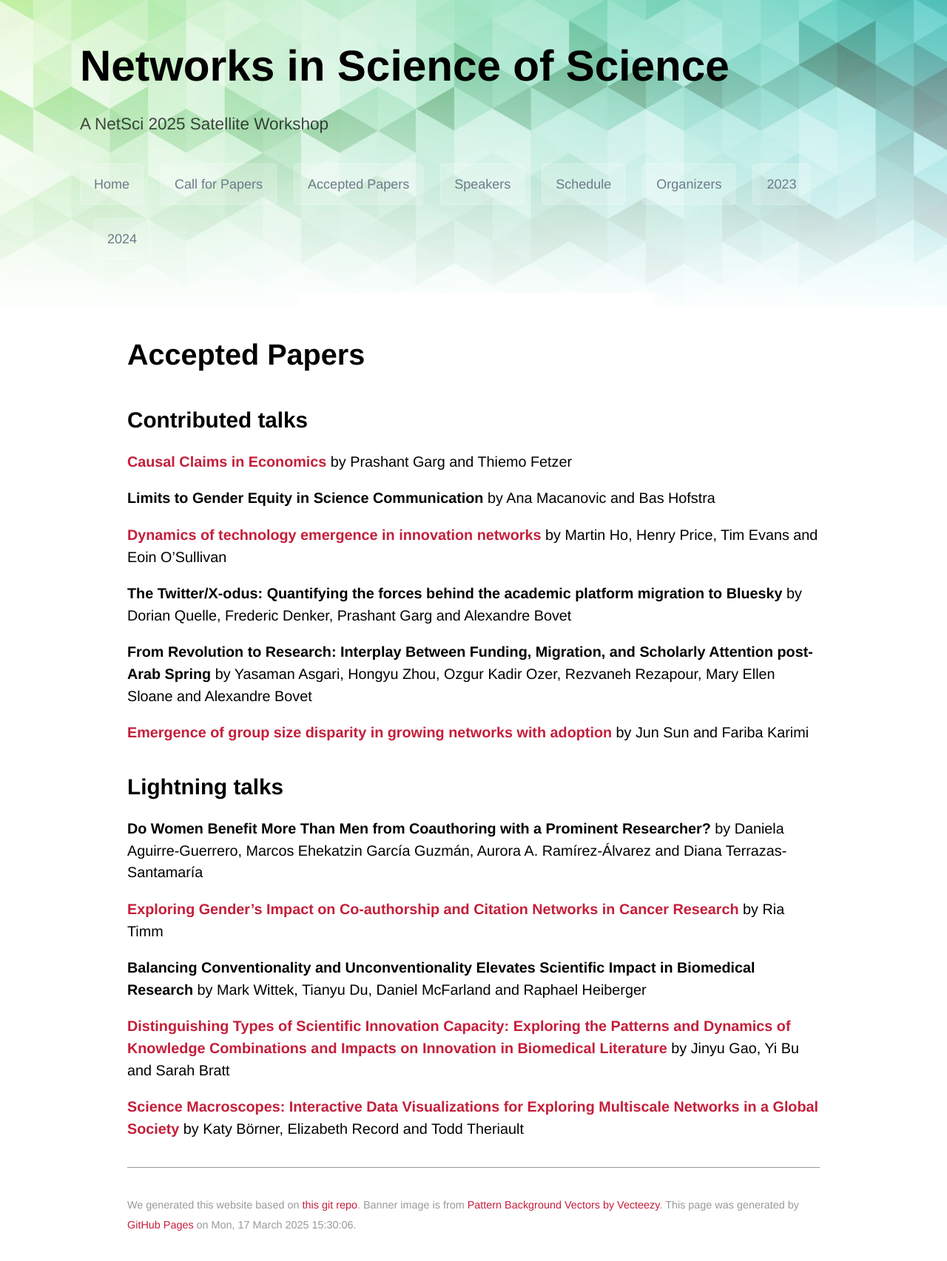
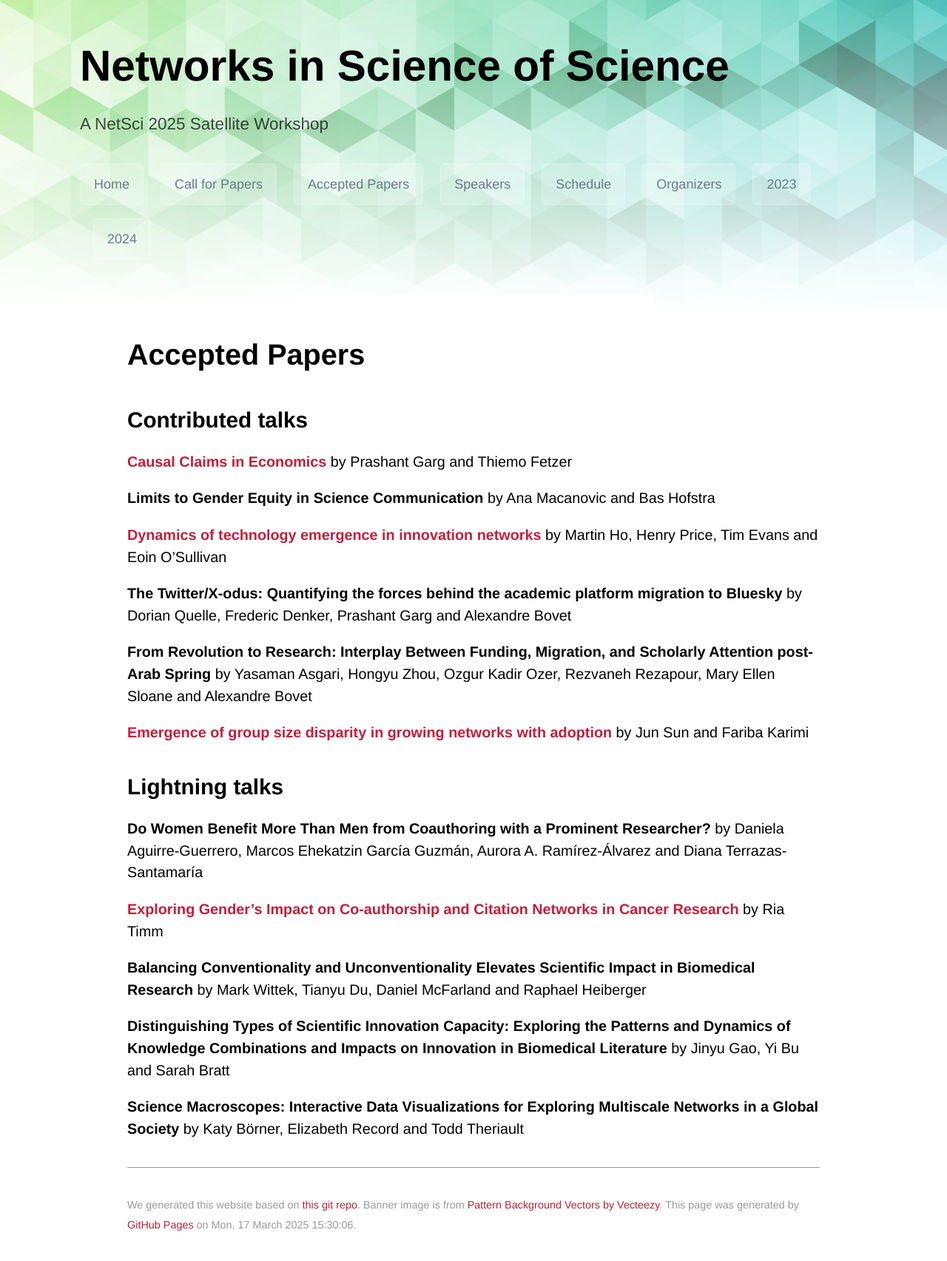
Before and after one commit to netscisci/netscisci.github.io, a Jekyll site: the page built from papers.md, in a window 1280 px wide. Shown: the whole page at 74% size. Built offline with Jekyll 4.4.1, drawn with Linux system fonts in a browser that asks for light colours; some web fonts are replaced; our own code applies the rules of GitHub Pages for plain Markdown files.

```diff
--- a/papers.md
+++ b/papers.md
@@ -26,6 +26,6 @@ layout: default
 
 **Balancing Conventionality and Unconventionality Elevates Scientific Impact in Biomedical Research** by Mark Wittek, Tianyu Du, Daniel McFarland and Raphael Heiberger
 
-[**Distinguishing Types of Scientific Innovation Capacity: Exploring the Patterns and Dynamics of Knowledge Combinations and Impacts on Innovation in Biomedical Literature**]() by Jinyu Gao, Yi Bu and Sarah Bratt
+**Distinguishing Types of Scientific Innovation Capacity: Exploring the Patterns and Dynamics of Knowledge Combinations and Impacts on Innovation in Biomedical Literature** by Jinyu Gao, Yi Bu and Sarah Bratt
 
-[**Science Macroscopes: Interactive Data Visualizations for Exploring Multiscale Networks in a Global Society**]() by Katy Börner, Elizabeth Record and Todd Theriault
+**Science Macroscopes: Interactive Data Visualizations for Exploring Multiscale Networks in a Global Society** by Katy Börner, Elizabeth Record and Todd Theriault
```
